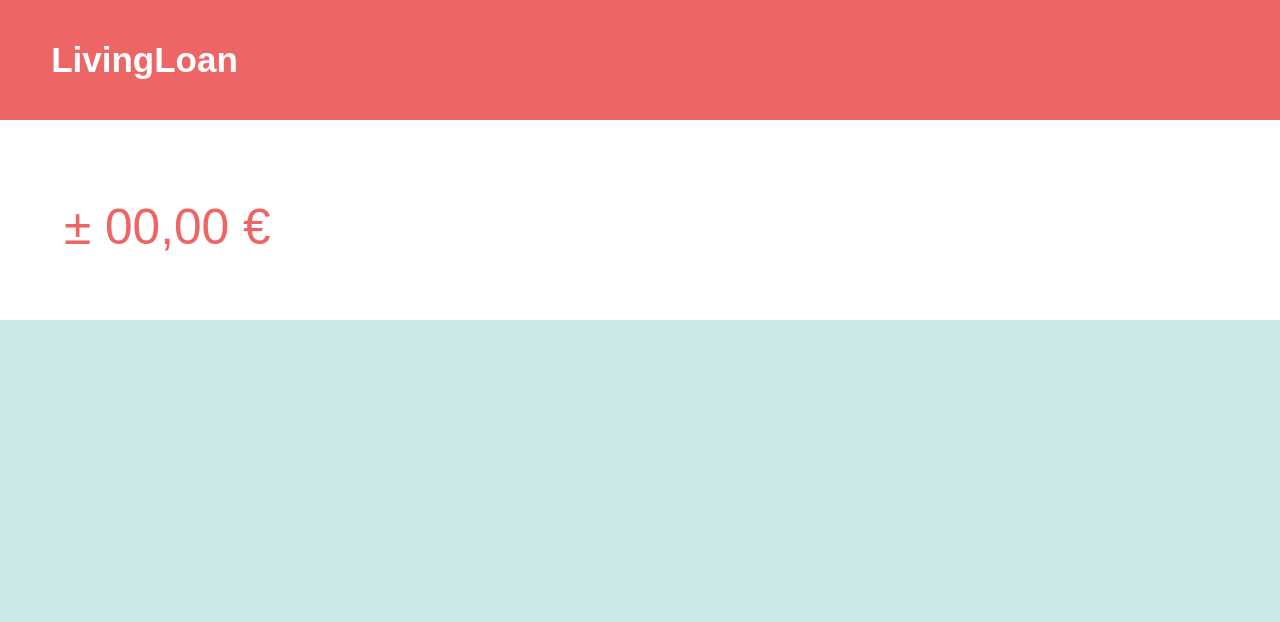
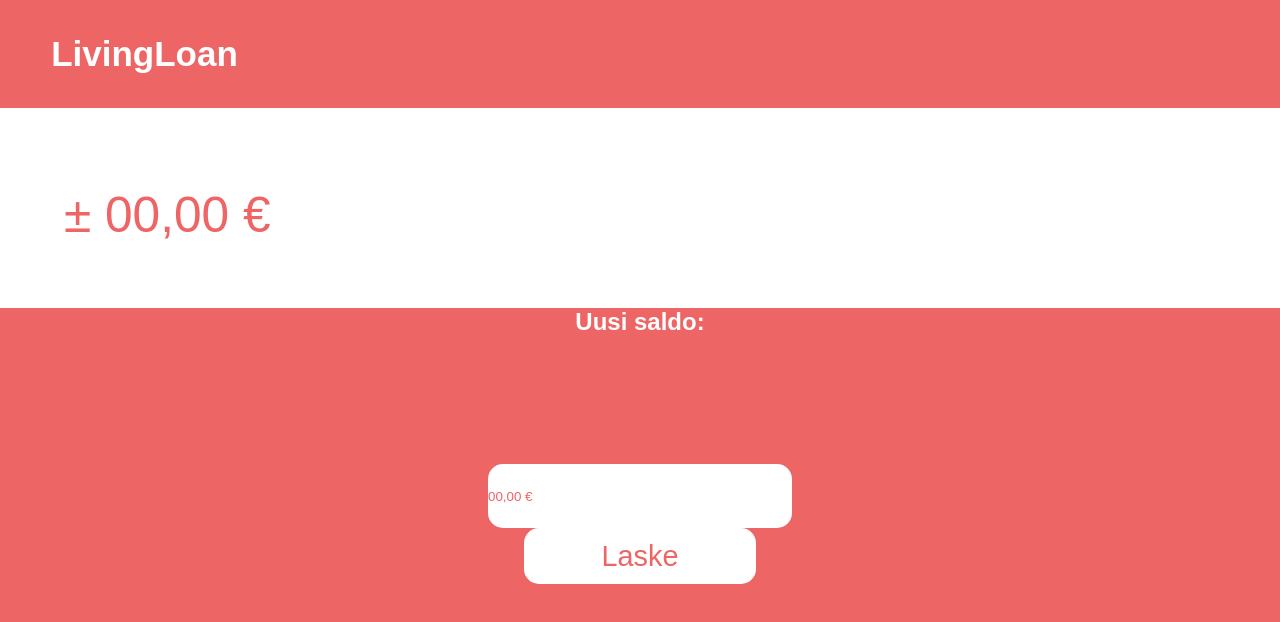
Before and after one commit to spoilaro/livingloan, a React (Create React App) app: page / in a window 1280 px wide. Shown: the top 622 px of the page. Built offline with nearby package versions, Linux system fonts and the light colour scheme.

Commit message:
Started working on the input window. Form was created for inputs.

```diff
--- a/src/App.css
+++ b/src/App.css
@@ -5,3 +5,10 @@
   background-color: #cce8e9;
   font-family: sans-serif;
 }
+
+.Container{
+  display: flex;
+  flex-flow: column;
+  background-color: #EE6565;
+  height: 100vh;
+}
--- a/src/App.js
+++ b/src/App.js
@@ -2,9 +2,9 @@
 import React from "react";
 import './App.css';
 import TitleBar from "./components/TitleBar";
-import InputForm from './components/InputForm';
 import { surviveMaybe } from "./backend/Calculator"
 import ResultWindow from "./components/ResultWindow";
+import CalculateWindow from "./components/CalculateWindow"
 
 class App extends React.Component{
 
@@ -21,9 +21,10 @@ class App extends React.Component{
   render(){
 
     return(
-      <div>
+      <div className="Container">
         <TitleBar/>
         <ResultWindow/>
+        <CalculateWindow/>
       </div>
     )
   }
--- /dev/null
+++ b/src/components/CalcInput.js
@@ -0,0 +1,52 @@
+import React, { Component } from 'react'
+
+export class CalcInput extends Component {
+    render() {
+
+        const val = "00,00 €"
+
+        const formStyle = {
+            backgroundColor: "#EE6565",
+            display: "flex",
+            flexFlow: "column",
+            alignItems: "center",
+        }
+
+        const buttonStyle = {
+            backgroundColor: "white",
+            height: "7vh",
+            width: "29vh",
+            color: "#EE6565",
+            border: "none",
+            borderRadius: "15px",
+            fontSize: "1.8rem"
+        }
+
+        const inputStyle = {
+            width: "38vh",
+            height: "8vh",
+            backgroundColor: "white",
+            border: "none",
+            borderRadius: "15px",
+            color: "#EE6565",
+            marginTop: "10%"
+        }
+
+        const labelStyle = {
+            backgroundColor: "#EE6565",
+            color: "white",
+        }
+
+        return (
+            <div>
+                <form style={formStyle}>
+                    <h2 style={labelStyle}>Uusi saldo:</h2>
+                    <input style={inputStyle} type="text" value={val}></input>
+                    <input style={buttonStyle} type="submit" value="Laske"></input>
+                </form>
+            </div>
+        )
+    }
+}
+
+export default CalcInput
--- /dev/null
+++ b/src/components/CalculateWindow.js
@@ -0,0 +1,22 @@
+import React, { Component } from 'react'
+import CalcInput from "./CalcInput"
+
+export class CalculateWindow extends Component {
+    render() {
+
+        const WindowStyle = {
+            backgroundColor: "#EE6565",
+            height: "100%",
+        }
+
+        return (
+            <>
+                <div className="Window" style={WindowStyle}>
+                    <CalcInput/>
+                </div>
+            </>
+        )
+    }
+}
+
+export default CalculateWindow
--- a/src/components/TitleBar.js
+++ b/src/components/TitleBar.js
@@ -8,7 +8,7 @@ class TitleBar extends React.Component{
             backgroundColor: "#EE6565",
             display: "flex",
             alignItems: "center",
-            height: "15vh",
+            height: "22vh",
             fontSize: "35px",
             padding: "0 0 0 4%"
         }
```
Also changed, not shown: src/components/CurrentState.js (deleted, +0 -18 lines), src/components/ResultWIndow.css (deleted, +0 -12 lines).
